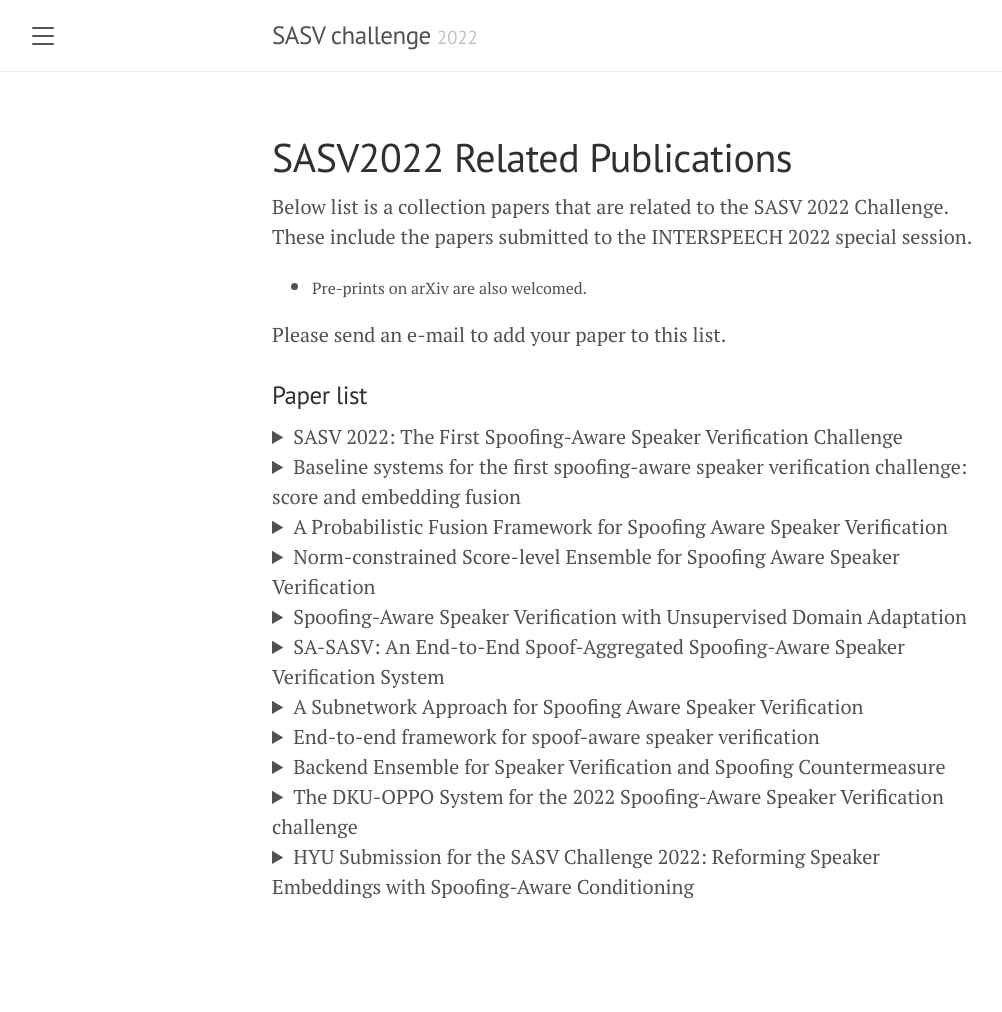
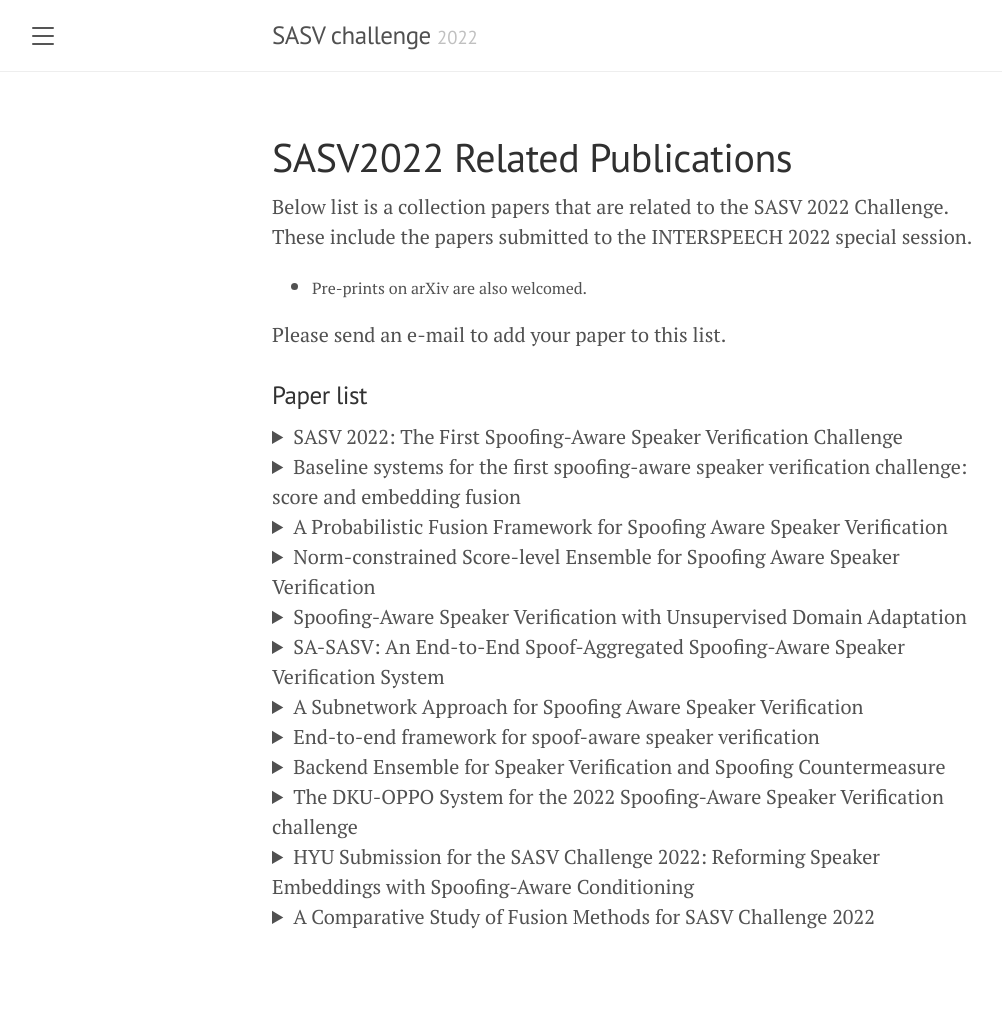
Before and after one commit to sasv-challenge/sasv-challenge.github.io, a Jekyll site: the page built from papers_SASV2022.md, in a window 1280 px wide. Shown: the whole page, without its empty margins (8-1010 px from the left). Built offline with Jekyll 4.4.1, drawn with Linux system fonts in a browser that asks for light colours; before the commit the page ends 982 px from its top, so only the background shows below that.

Commit message:
add grinberg2022a

```diff
--- a/papers_SASV2022.md
+++ b/papers_SASV2022.md
@@ -187,3 +187,19 @@ year={2022}
 </div>
 </div>
 </details>
+
+<details><summary>A Comparative Study of Fusion Methods for SASV Challenge 2022</summary>
+<div markdown="1">
+- <div style="font-size:80%">Petr Grinberg, Vladislav Shikhov</div>
+- <div style="font-size:80%">Samsung R&D Institute Russia</div>
+<div aria-hidden="true" aria-labelledby="bibtex-grinberg2022a" class="modal fade" id="bibtex-grinberg2022a" role="dialog" tabindex="-1" style="font-size:70%">
+<pre>@article{grinberg2022a,
+  author={Grinberg, Petr and Shikhov, Vladislav},
+  title={A Comparative Study of Fusion Methods for SASV Challenge 2022},
+  year={2022},
+  journal={arXiv preprint arXiv:2203.16970}
+}
+</pre>
+</div>
+</div>
+</details>
```
